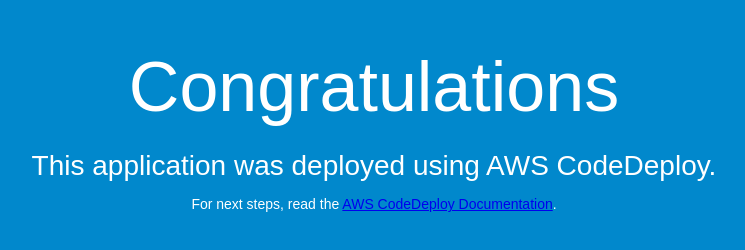
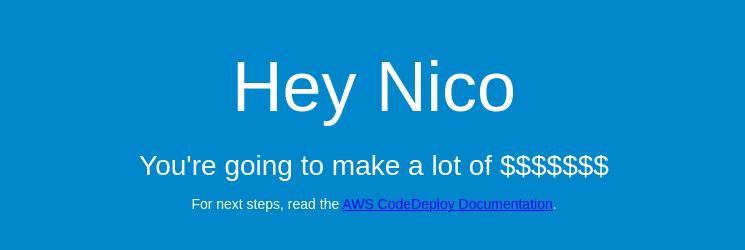
Before and after one commit to DiscidiumTechnologies/CodeDeployGitHubDemo2, a plain HTML site: page index.html in a window 1280 px wide. Shown: the whole page, without its empty margins (266-1011 px from the left). Drawn offline with Linux system fonts and the light colour scheme.

Commit message:
Update index.html

```diff
--- a/index.html
+++ b/index.html
@@ -26,8 +26,8 @@
 </head>
 <body>
   <div align="center">
-    <h1>Congratulations</h1>
-    <h2>This application was deployed using AWS CodeDeploy.</h2>
+    <h1>Hey Nico</h1>
+    <h2>You're going to make a lot of $$$$$$$</h2>
     <p>For next steps, read the <a href="http://aws.amazon.com/documentation/codedeploy">AWS CodeDeploy Documentation</a>.</p>
   </div>
 </body>
```
